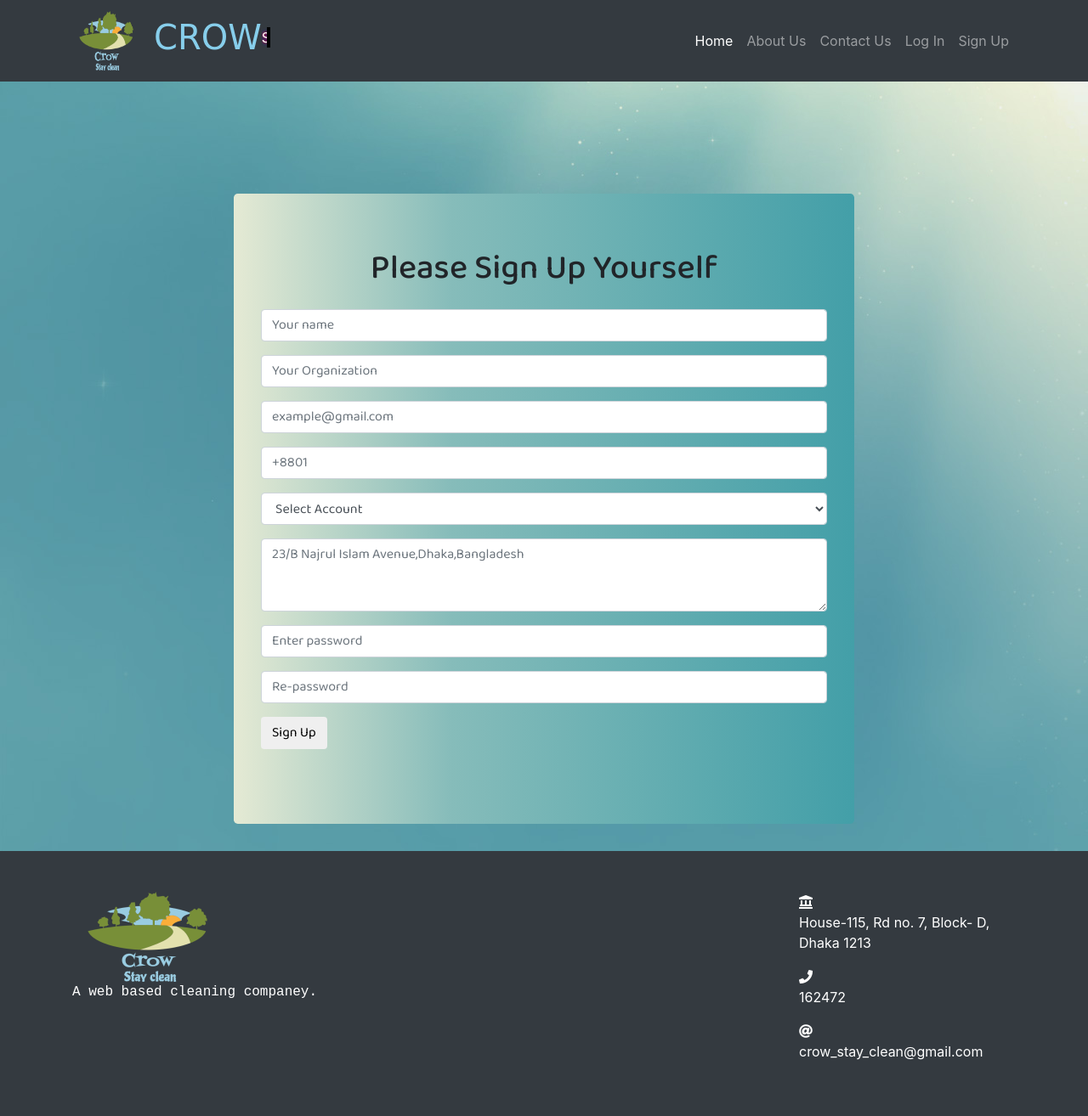
After one commit to minhajputhiyara/Ecobins, a Django app: page /accounts/signup/ in a window 1280 px wide. The commit adds this page. Shown: the whole page at 85% size. Run offline with Django 3.2, Linux system fonts and the light colour scheme; some libraries are stand-ins or nearby versions.

Commit message:
user registration implemented

```diff
--- a/Garbage/urls.py
+++ b/Garbage/urls.py
@@ -14,10 +14,10 @@ Including another URLconf
     2. Add a URL to urlpatterns:  path('blog/', include('blog.urls'))
 """
 from django.contrib import admin
-from django.urls import path
+from django.urls import path,include
 from accounts.views import HomeView,SignUpView
 urlpatterns = [
     path('admin/', admin.site.urls),
-    path('home/',HomeView,name='homepage'),
-    path('signup/',SignUpView,name="signup"),
+    path('',HomeView,name='homepage'),
+    path('accounts/',include('accounts.urls')),
 ]
--- a/accounts/forms.py
+++ b/accounts/forms.py
@@ -17,6 +17,34 @@ class UserCreationForm(forms.ModelForm):
         #fields = ('email', )
         fields = '__all__'
         exclude = ('is_active','is_admin','last_login','password')
+        '''
+        widgets = {
+                'username': forms.fields.TextInput(attrs={'placeholder': 'Enter Your Name'}),
+                'email': forms.fields.TextInput(attrs={'placeholder': 'example@gmail.com'}),
+                'institution': forms.fields.TextInput(attrs={'placeholder': 'Your Organization'}),
+                'address': forms.fields.TextInput(attrs={'placeholder': 'Your address'}),
+               # 'password': forms.fields.PasswordInput(attrs={'placeholder': 'Enter Password'}),
+                #'password2': forms.fields.PasswordInput(attrs={'placeholder': 'Your Organization'}),
+
+                }
+        '''
+
+    def __init__(self, *args, **kwargs):
+        super().__init__(*args, **kwargs)
+        self.fields['username'].widget.attrs.update({'class': 'form-control','placeholder': 'Your name'})
+        self.fields['email'].widget.attrs.update({'class': 'form-control','placeholder': 'example@gmail.com'})
+        self.fields['institution'].widget.attrs.update({'class': 'form-control','placeholder': 'Your Organization'})
+        self.fields['contact'].widget.attrs.update({'class': 'form-control','placeholder': '+8801'})
+        self.fields['account_type'].widget.attrs.update({'class': 'form-control','placeholder': 'Enter password'})
+        self.fields['address'].widget.attrs.update({ 'rows':3, 'class': 'form-control','placeholder': '23/B Najrul Islam Avenue,Dhaka,Bangladesh'})
+        self.fields['password1'].widget.attrs.update({'class': 'form-control','placeholder': 'Enter password'})
+        self.fields['password2'].widget.attrs.update({'class': 'form-control','placeholder': 'Re-password'})
+
+
+
+
+
+
 
     def clean_password2(self):
         # Check that the two password entries match
--- /dev/null
+++ b/accounts/urls.py
@@ -0,0 +1,6 @@
+
+from django.urls import path
+from accounts.views import SignUpView
+urlpatterns = [
+    path('signup/',SignUpView,name="signup"),
+]
--- a/accounts/views.py
+++ b/accounts/views.py
@@ -1,9 +1,7 @@
 from django.shortcuts import render,redirect
 from .forms import UserCreationForm,UserChangeForm
-# Create your views here.
-
-
-
+from django.contrib import messages
+from django.contrib.auth import login, authenticate
 
 def HomeView(request):
 
@@ -17,6 +15,11 @@ def SignUpView(request):
         if form.is_valid():
 
             form.save()
+            email = form.cleaned_data.get('email')
+            raw_password = form.cleaned_data.get('password1')
+            user = authenticate(email=email, password=raw_password)
+            login(request, user)
+            messages.success(request, 'Your Account Created Successfully')
 
             return redirect('homepage')
 
@@ -24,4 +27,4 @@ def SignUpView(request):
 
     context['signup_form']=UserCreationForm()
 
-    return render(request,'test2.html',context)
+    return render(request,'accounts/signup.html',context)
--- a/static/custom/css/base.css
+++ b/static/custom/css/base.css
@@ -3,6 +3,8 @@
  * Copyright 2013-2017 Start Bootstrap
  * Licensed under MIT (https://github.com/BlackrockDigital/startbootstrap-shop-homepage/blob/master/LICENSE)
  */
+
+
 body {
   padding-top: 54px; }
 
--- /dev/null
+++ b/static/custom/css/signup.css
@@ -0,0 +1,10 @@
+.signup {
+  width: 100%;
+  position: relative;
+  margin-top: 100px; }
+
+.sign-up-form {
+  font-family: 'Baloo 2', cursive;
+  background: linear-gradient(90deg, #e5ead4 0%, #86bcba 35%, #439fa8 100%); }
+
+/*# sourceMappingURL=signup.css.map */
--- /dev/null
+++ b/static/custom/js/signup.js
@@ -0,0 +1,17 @@
+
+function clear_field()
+{
+    document.getElementById('id_username').value=null;
+    document.getElementById('id_institution').value=null;
+    document.getElementById('id_email').value=null;
+    document.getElementById('id_contact').value=null;
+    document.getElementById('id_address').value=null;
+    document.getElementById('id_password1').value=null;
+    document.getElementById('id_password1').value=null;
+}
+
+(function(){
+
+    clear_field();
+
+})();
--- a/static/custom/scss/base.scss
+++ b/static/custom/scss/base.scss
@@ -3,6 +3,14 @@
  * Copyright 2013-2017 Start Bootstrap
  * Licensed under MIT (https://github.com/BlackrockDigital/startbootstrap-shop-homepage/blob/master/LICENSE)
  */
+
+
+
+
+
+ a#user strong{
+   font-size: 20px !important;
+ }
 
  body {
     padding-top: 54px;
--- /dev/null
+++ b/static/custom/scss/signup.scss
@@ -0,0 +1,12 @@
+
+
+.signup{
+    width: 100%;
+    position: relative;
+    margin-top: 100px;
+}
+
+.sign-up-form{
+ font-family: 'Baloo 2', cursive;
+ background: linear-gradient(90deg, rgba(229, 234, 212, 1.0) 0%, rgba(134, 188, 186, 1.0) 35%, rgba(67, 159, 168, 1.0) 100%);
+}
--- /dev/null
+++ b/templates/accounts/signup.html
@@ -0,0 +1,36 @@
+{% extends 'base.html' %}
+{% load static %}
+{%block CSS %}
+ <link rel="stylesheet" href="{% static 'custom/css/signup.css' %}">
+{% endblock CSS %}
+
+
+{% block content %}
+    <div class="signup">
+        <div class="container">
+
+            <div class="row">
+                <div class="col-md-8 offset-md-2">
+                    <div class="sign-up-form jumbotron">
+                        <h1 class="text-center">Please Sign Up Yourself</h1>
+                        <form class="my-4" method="POST">
+                            {% csrf_token %}
+
+                             {%for field in signup_form %}
+                             <p>{{field}}</p>
+                             {% endfor %}
+                            <button class="btn" type="submit">Sign Up</button>
+                        </form>
+                    </div>
+                </div>
+            </div>
+
+        </div>
+    </div>
+{% endblock content %}
+
+
+
+{% block JS %}
+<script src="{% static 'custom/js/signup.js' %}"></script>
+{% endblock JS %}
--- a/templates/base.html
+++ b/templates/base.html
@@ -17,7 +17,8 @@
     <!-- Font awsome -->
     <link rel="stylesheet" href="https://cdnjs.cloudflare.com/ajax/libs/font-awesome/4.7.0/css/font-awesome.min.css">
     <link rel='stylesheet' href='https://use.fontawesome.com/releases/v5.6.3/css/all.css' integrity='sha384-URtZLI+pbxtHCWp1t77Bi1L4ZtiqrqD80Kn4Z8NTSRyMA2Fd33n5dQ8lWUE00s/' crossorigin='anonymous'>
-
+    <link href="https://fonts.googleapis.com/css?family=Baloo+2:400,500,600&display=swap" rel="stylesheet">
+    <!-- font-family: 'Baloo 2', cursive; -->
     <!-- Custom styles for this template -->
     <link href="{% static "cucstom/css/base.css" %}" rel="stylesheet">
 
@@ -30,14 +31,14 @@
     <!-- Navigation -->
     <nav class="navbar navbar-expand-lg navbar-dark bg-dark fixed-top">
       <div class="container">
-        <a class="navbar-brand" href="index.html">  <img class="img-logo" src="{% static 'custom/image/Logo.png' %}" alt=""></a> <h1 style="color:skyblue; font-family: Comic Sans MS;">CROW </h1> <br> <p id="typing1">Stay Clean</p>
+        <a class="navbar-brand" href="{% url 'homepage' %}">  <img class="img-logo" src="{% static 'custom/image/Logo.png' %}" alt=""></a> <h1 style="color:skyblue; font-family: Comic Sans MS;">CROW </h1> <br> <p id="typing1">Stay Clean</p>
         <button class="navbar-toggler" type="button" data-toggle="collapse" data-target="#navbarResponsive" aria-controls="navbarResponsive" aria-expanded="false" aria-label="Toggle navigation">
           <span class="navbar-toggler-icon"></span>
         </button>
         <div class="collapse navbar-collapse" id="navbarResponsive">
           <ul class="navbar-nav ml-auto">
             <li class="nav-item active">
-              <a class="nav-link" href="index.html">Home
+              <a class="nav-link" href="{% url 'homepage' %}">Home
               </a>
             </li>
             <li class="nav-item">
@@ -48,18 +49,25 @@
               <a class="nav-link" href="contact.html">Contact Us
               </a>
             </li>
+            {% if user.is_authenticated %}
+              <li>
+              <a id="user" class="nav-link text-warning" href="">Welcome <strong class="h5">{{ user.username }} </strong></a>
+              </li>
               <li class="nav-item">
-              <a class="nav-link" href="login.html" id ="login" style="display:none">
+                <a class="nav-link" href="">Log Out
+                </a>
+              </li>
+            {% else %}
+            <li class="nav-item">
+              <a class="nav-link" href="contact.html">Log In
               </a>
             </li>
             <li class="nav-item">
-              <a class="nav-link" href="profile.html" id ="profile" style="display:none">
+              <a class="nav-link" href="{% url 'signup' %}">Sign Up
               </a>
             </li>
-            <li class="nav-item">
-              <a class="nav-link" href="logout.html" id ="logout" style="display:none">
-            </a>
-            </li>
+            {% endif %}
+
           </ul>
         </div>
       </div>
@@ -69,7 +77,28 @@
     <br>
     <br>
     <br>
+
+
+
+    {% block content %}
+
+
+    <div class="content_block my-5">
+
           <div class="container shadow-sm" id="transparent">
+
+            <div class="row">
+                <div class="col-md-6 offset-md-3">
+                  {% if messages %}
+                    {% for message in messages %}
+
+                      <div class="alert alert-success text-center messages" role="alert">
+                        {{ message }}
+                      </div>
+                    {% endfor %}
+                  {% endif %}
+                </div>
+            </div>
 
             <div class="row">
               <div class="col-lg-12 shadow-sm">
@@ -184,23 +169,8 @@
     <script src="{% static 'vendor/jquery/jquery.min.js' %}"></script>
     <script src="{%static 'vendor/bootstrap/js/bootstrap.bundle.min.js' %}"></script>
 
-    <script>
-      $(document).ready(function(){
-        var user = JSON.parse(localStorage.getItem('user') );
-        console.log(user);
-        if( user == null )
-        {
-          $("#login").show();
-          $("#login").append("<i class='fas fa-sign-in-alt' style='font-size:16px'></i>Login");
-        }
-        else{
-          $("#profile").show();
-          $("#profile").append("<i class='far fa-user' style='font-size:16px'></i>"+user.name);
-          $("#logout").show();
-          $("#logout").append("<i class='fas fa-sign-out-alt' style='font-size:16px'></i>Logout");
-        }
-      });
-    </script>
+    {% block JS %}
+    {% endblock JS %}
 
   </body>
 
```
Also changed, not shown: other parts of templates/base.html (+2 -46 lines), dummy.txt (added, +8 -0 lines), templates/test2.html (+0 -8 lines), db.sqlite3, 2 other files. Lines whose indentation alone changed are shown as unchanged.
